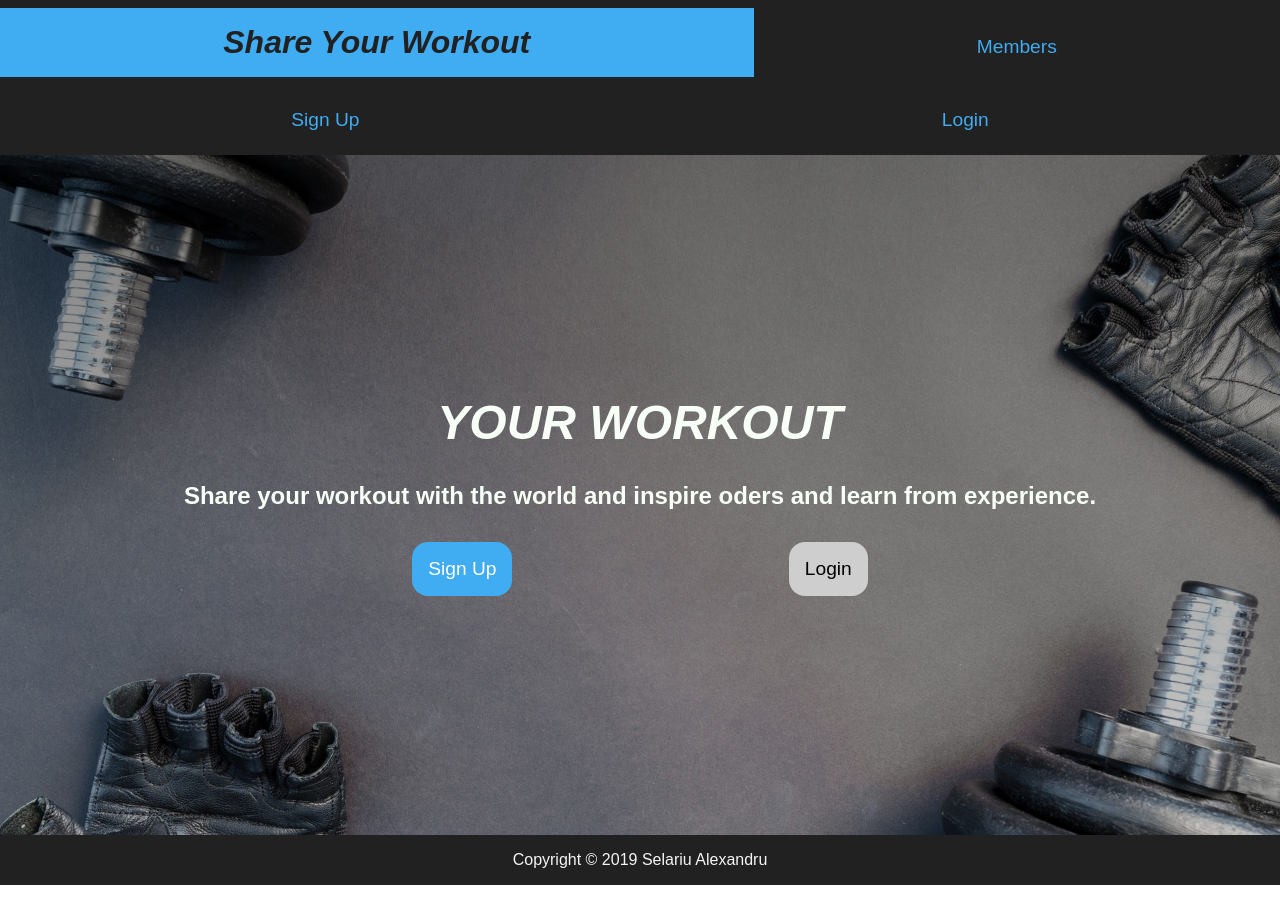
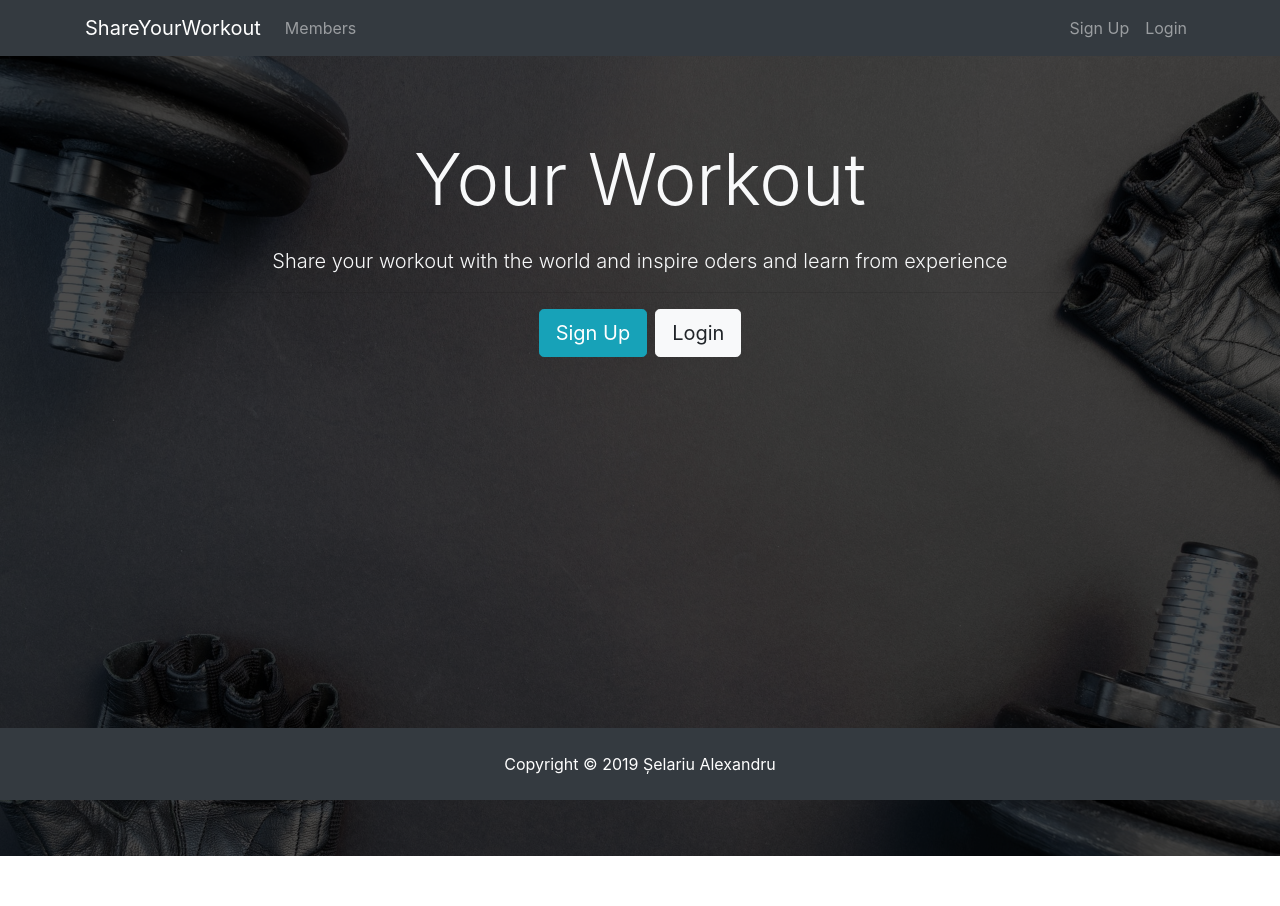
Before and after one commit to SelariuAlex/Share-Your-Workout, a React (Create React App) app in the folder client/: page / in a window 1280 px wide. Before the commit the page ends 885 px from the top, so only its background shows below. Built offline with nearby package versions, Linux system fonts and the light colour scheme.

Commit message:
adding bootstrap

```diff
--- a/client/public/index.html
+++ b/client/public/index.html
@@ -3,6 +3,13 @@
   <head>
     <meta charset="utf-8" />
     <link rel="shortcut icon" href="%PUBLIC_URL%/favicon.ico" />
+    <link
+      rel="stylesheet"
+      href="https://stackpath.bootstrapcdn.com/bootstrap/4.3.1/css/bootstrap.min.css"
+      integrity="sha384-ggOyR0iXCbMQv3Xipma34MD+dH/1fQ784/j6cY/iJTQUOhcWr7x9JvoRxT2MZw1T"
+      crossorigin="anonymous"
+    />
+
     <meta
       name="viewport"
       content="width=device-width, initial-scale=1, shrink-to-fit=no"
@@ -43,5 +50,20 @@
       To begin the development, run `npm start` or `yarn start`.
       To create a production bundle, use `npm run build` or `yarn build`.
     -->
+    <script
+      src="https://code.jquery.com/jquery-3.3.1.slim.min.js"
+      integrity="sha384-q8i/X+965DzO0rT7abK41JStQIAqVgRVzpbzo5smXKp4YfRvH+8abtTE1Pi6jizo"
+      crossorigin="anonymous"
+    ></script>
+    <script
+      src="https://cdnjs.cloudflare.com/ajax/libs/popper.js/1.14.7/umd/popper.min.js"
+      integrity="sha384-UO2eT0CpHqdSJQ6hJty5KVphtPhzWj9WO1clHTMGa3JDZwrnQq4sF86dIHNDz0W1"
+      crossorigin="anonymous"
+    ></script>
+    <script
+      src="https://stackpath.bootstrapcdn.com/bootstrap/4.3.1/js/bootstrap.min.js"
+      integrity="sha384-JjSmVgyd0p3pXB1rRibZUAYoIIy6OrQ6VrjIEaFf/nJGzIxFDsf4x0xIM+B07jRM"
+      crossorigin="anonymous"
+    ></script>
   </body>
 </html>
--- a/client/src/App.css
+++ b/client/src/App.css
@@ -1,260 +1,54 @@
-* {
-  padding: 0;
-  margin: 0;
-  box-sizing: border-box;
+body {
+  margin-bottom: 70px !important;
 }
 
-body {
-  font-family: Arial, Helvetica, sans-serif;
+img {
+  width: 100%;
 }
 
-/* navbar */
-.navbar ul {
-  list-style: none;
-  background-color: #212121;
-  border-top: 0.5rem solid #212121;
-  border-bottom: 0.5rem solid #212121;
+.landing {
+  position: relative;
+  background: url('./img/landing.jpeg') no-repeat;
+  background-size: cover;
+  background-position: center;
+  height: 100vh;
+  margin-top: -24px;
+  margin-bottom: -20px;
 }
 
-.navbar--btn {
-  text-decoration: none;
-  display: block;
-  font-size: 1.2rem;
-  text-align: center;
-  color: #40acf1;
-  padding: 1rem 2rem;
+.landing-inner {
+  padding-top: 80px;
 }
 
-.navbar--btn:hover {
-  color: #0299f7;
+.dark-overlay {
+  background-color: rgba(0, 0, 0, 0.7);
+  position: absolute;
+  top: 0;
+  left: 0;
+  width: 100%;
+  height: 100%;
 }
 
-.navbar--logo {
-  background-color: #40acf1;
-  color: #212121;
-  font-size: 2rem;
-  font-style: italic;
-  font-weight: bold;
+.card-form {
+  opacity: 0.9;
 }
 
-.navbar--logo:hover {
-  background-color: #f5f5f5;
+.latest-profiles-img {
+  width: 40px;
+  height: 40px;
 }
 
-.logout--btn {
-  background: #212121;
-  border: none;
+.form-control::placeholder {
+  color: #bbb !important;
 }
 
-@media screen and (min-width: 576px) {
-  .navbar ul {
-    display: flex;
-    flex-wrap: wrap;
-    justify-content: space-between;
-    align-items: baseline;
-  }
-
-  .navbar ul li {
-    flex: 1 0 auto;
-  }
-}
-/* end of navbar */
-
-/* banner */
-
-.banner {
-  min-height: 85vh;
-  background-image: linear-gradient(rgba(0, 0, 0, 0.5), rgba(0, 0, 0, 0.2)),
-    url(./img/landing.jpeg);
-  background-position: center;
-  background-repeat: no-repeat;
-  background-size: cover;
-  display: flex;
-  align-items: center;
-  justify-content: center;
+footer {
+  position: fixed;
+  bottom: 0;
+  left: 0;
+  width: 100%;
 }
 
-.banner__text {
-  font-size: 3rem;
-  text-transform: uppercase;
-  color: #f7fff7;
-  text-align: center;
-  font-style: italic;
-  padding: 0 3rem;
-  margin-bottom: 2rem;
+.logout-btn {
+  color: black !important;
 }
-
-.banner__subtext {
-  font-size: 1.5rem;
-  color: #f7fff7;
-  padding: 0 3rem;
-  text-align: center;
-  margin-bottom: 2rem;
-}
-
-.banner__btn {
-  display: flex;
-  justify-content: space-evenly;
-}
-
-.btn {
-  font-size: 1.2rem;
-  padding: 1rem;
-  border-radius: 1rem;
-  border: none;
-  text-decoration: none;
-}
-
-.banner__btn--blue {
-  background-color: #40acf1;
-  color: #fff;
-}
-
-.banner__btn--green {
-  background-color: rgb(206, 206, 206);
-  color: black;
-}
-
-.banner__btn--blue:hover {
-  background-color: #0299f7;
-}
-
-.banner__btn--green:hover {
-  background-color: rgb(192, 192, 192);
-}
-
-/* Form */
-
-.container {
-  margin: 4rem;
-}
-
-.form__title {
-  text-align: center;
-  font-size: 2.5rem;
-  margin: 2rem;
-}
-
-.form__subtitle {
-  text-align: center;
-  font-size: 1.5rem;
-  margin-bottom: 2rem;
-  color: rgb(100, 100, 100);
-}
-
-.form__input {
-  width: 100%;
-  font-size: 1.3rem;
-  padding: 0.5rem;
-  border: 1px solid rgb(100, 100, 100);
-  border-radius: 0.5rem;
-  outline: none;
-  margin: 0.5rem;
-}
-
-.form--btn {
-  display: block;
-  margin: 2rem auto;
-  background-color: #40acf1;
-  color: #fff;
-  transition: all 0.5s ease-in-out;
-}
-
-.form--btn:hover {
-  background-color: #0299f7;
-}
-
-@media screen and (min-width: 576px) {
-  .container {
-    margin: 4rem auto;
-    width: 30rem;
-  }
-}
-
-/* profile */
-.profile {
-  margin: 4rem 10%;
-}
-
-.btn--back {
-  text-decoration: none;
-  color: rgb(75, 75, 75);
-  background: rgb(220, 220, 220);
-  transition: all 0.5s ease-in-out;
-}
-
-.btn--back:hover {
-  background: rgb(200, 200, 200);
-}
-
-.profile__header {
-  background-color: #40acf1;
-  margin-top: 2rem;
-  border-radius: 0.5rem;
-  text-align: center;
-}
-
-.profile__picure {
-  height: 10rem;
-  margin: 2rem;
-}
-
-.profile__name {
-  color: #fff;
-  font-size: 3rem;
-  padding: 1rem;
-  font-style: italic;
-}
-
-.profile__gym {
-  color: #fff;
-  font-size: 2rem;
-}
-
-.profile__city {
-  color: #fff;
-  font-size: 1.5rem;
-  padding: 2rem;
-}
-
-.profile__info {
-  margin-top: 2rem;
-  border: 1px solid #000;
-  border-radius: 0.5rem;
-  background: rgb(240, 240, 240);
-  padding: 1rem;
-  text-align: center;
-}
-
-.profile__title {
-  color: #40acf1;
-  font-size: 2rem;
-}
-
-.profile__subtitle {
-  font-size: 1.5rem;
-  padding-top: 1rem;
-}
-
-.profile__info--work {
-  background: #e1f0fa;
-  text-align: start;
-}
-
-@media screen and (min-width: 576px) {
-  .profile__subtitle {
-    margin: 0 1rem;
-  }
-  .profile__picure {
-    height: 15rem;
-  }
-}
-
-/* footer */
-
-.footer {
-  text-align: center;
-  background: #212121;
-  color: #f5f5f5;
-  padding: 1rem;
-}
--- a/client/src/components/layout/Footer.js
+++ b/client/src/components/layout/Footer.js
@@ -1,11 +1,9 @@
 import React from 'react';
 
-function Footer() {
+export default () => {
   return (
-    <footer className="footer">
-      Copyright &copy; {new Date().getFullYear()} Selariu Alexandru
+    <footer className="bg-dark text-white mt-5 p-4 text-center">
+      Copyright &copy; {new Date().getFullYear()} Șelariu Alexandru
     </footer>
   );
-}
-
-export default Footer;
+};
--- a/client/src/components/layout/Landing.js
+++ b/client/src/components/layout/Landing.js
@@ -12,27 +12,29 @@ class Landing extends Component {
 
   render() {
     return (
-      <header className="banner">
-        <div className="banner__title">
-          <h1 className="banner__text">Your Workout</h1>
-          <h2 className="banner__subtext">
-            Share your workout with the world and inspire oders and learn from
-            experience.
-          </h2>
-          <div className="banner__btn">
-            <Link
-              className="btn banner__btn--blue"
-              type="button"
-              to="/register"
-            >
-              Sign Up
-            </Link>
-            <Link className="btn banner__btn--green" type="button" to="/login">
-              Login
-            </Link>
+      <div className="landing">
+        <div className="dark-overlay landing-inner text-light">
+          <div className="container">
+            <div className="row">
+              <div className="col-md-12 text-center">
+                <h1 className="display-3 mb-4">Your Workout</h1>
+                <p className="lead">
+                  {' '}
+                  Share your workout with the world and inspire oders and learn
+                  from experience
+                </p>
+                <hr />
+                <Link to="/register" className="btn btn-lg btn-info mr-2">
+                  Sign Up
+                </Link>
+                <Link to="/login" className="btn btn-lg btn-light">
+                  Login
+                </Link>
+              </div>
+            </div>
           </div>
         </div>
-      </header>
+      </div>
     );
   }
 }
--- a/client/src/components/layout/Navbar.js
+++ b/client/src/components/layout/Navbar.js
@@ -13,61 +13,81 @@ class Navbar extends Component {
   }
 
   render() {
-    const { isAuthenticated } = this.props.auth;
+    const { isAuthenticated, user } = this.props.auth;
+
+    const authLinks = (
+      <ul className="navbar-nav ml-auto">
+        <li className="nav-item">
+          <Link className="nav-link" to="/feed">
+            Post Feed
+          </Link>
+        </li>
+        <li className="nav-item">
+          <Link className="nav-link" to="/dashboard">
+            Dashboard
+          </Link>
+        </li>
+        <li className="nav-item">
+          <button
+            href=""
+            onClick={this.onLogoutClick.bind(this)}
+            className="nav-link logout-btn"
+          >
+            <img
+              className="rounded-circle"
+              src={user.avatar}
+              alt={user.name}
+              style={{ width: '25px', marginRight: '5px' }}
+              title="You must have a Gravatar connected to your email to display an image"
+            />{' '}
+            Logout
+          </button>
+        </li>
+      </ul>
+    );
 
     const guestLinks = (
-      <ul>
-        <li>
-          <Link className="navbar--btn" to="/register">
+      <ul className="navbar-nav ml-auto">
+        <li className="nav-item">
+          <Link className="nav-link" to="/register">
             Sign Up
           </Link>
         </li>
-        <li>
-          <Link className="navbar--btn" to="/login">
+        <li className="nav-item">
+          <Link className="nav-link" to="/login">
             Login
           </Link>
         </li>
       </ul>
     );
 
-    const authLinks = (
-      <ul>
-        <li>
-          <Link className="navbar--btn" to="/feed">
-            Post Feed
+    return (
+      <nav className="navbar navbar-expand-sm navbar-dark bg-dark mb-4">
+        <div className="container">
+          <Link className="navbar-brand" to="/">
+            ShareYourWorkout
           </Link>
-        </li>
-        <li>
-          <Link className="navbar--btn" to="/dashboard">
-            Dashboard
-          </Link>
-        </li>
-        <li>
           <button
-            onClick={this.onLogoutClick.bind(this)}
-            className="navbar--btn logout--btn"
+            className="navbar-toggler"
+            type="button"
+            data-toggle="collapse"
+            data-target="#mobile-nav"
           >
-            Logout
+            <span className="navbar-toggler-icon" />
           </button>
-        </li>
-      </ul>
-    );
 
-    return (
-      <nav className="navbar">
-        <ul>
-          <li>
-            <Link className="navbar--logo navbar--btn" to="/">
-              Share Your Workout
-            </Link>
-          </li>
-          <li>
-            <Link className="navbar--btn" to="/">
-              Members
-            </Link>
-          </li>
-        </ul>
-        {isAuthenticated ? authLinks : guestLinks}
+          <div className="collapse navbar-collapse" id="mobile-nav">
+            <ul className="navbar-nav mr-auto">
+              <li className="nav-item">
+                <Link className="nav-link" to="/profiles">
+                  {' '}
+                  Members
+                </Link>
+              </li>
+            </ul>
+            {isAuthenticated ? authLinks : guestLinks}
+          </div>
+        </div>
       </nav>
     );
   }
```
